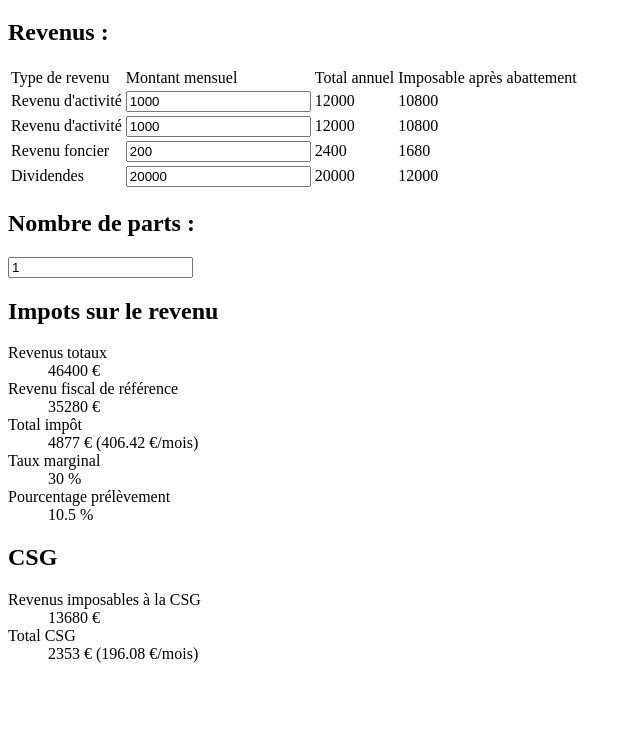
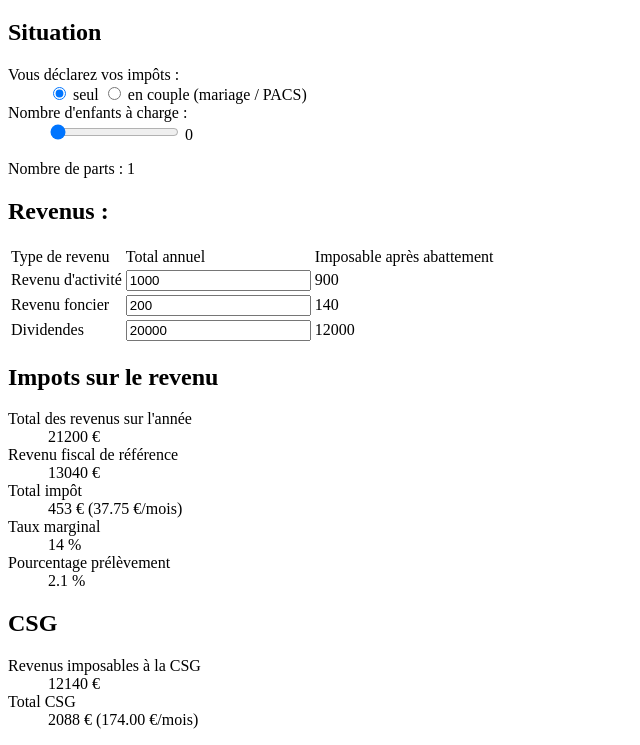
Before and after one commit to glacasa/simulateur-impots, a plain HTML site: page index.html in a window 1280 px wide. Shown: the part 61-806 px from the top of the page, without its empty margins (0-640 px from the left). Drawn offline with Linux system fonts and the light colour scheme.

Commit message:
Calcul des parts

```diff
--- a/impots.js
+++ b/impots.js
@@ -1,13 +1,12 @@
 var app = new Vue({
   el: "#app",
   data: {
-    revenus: [
-      new Salaire(1000),
-      new Salaire(1000),
-      new Loyer(200),
-      new Dividende(20000)
-    ],
-    parts: 1,
+    //Calcul du nombre de parts
+    // https://www.service-public.fr/particuliers/vosdroits/F2705
+    etatcivil: 1,
+    nbEnfants: 0,
+
+    revenus: [new Salaire(1000), new Loyer(200), new Dividende(20000)],
     bareme: [
       // Barème 2018
       // https://fr.wikipedia.org/wiki/Bar%C3%A8mes_de_l%27imp%C3%B4t_sur_le_revenu_en_France
@@ -19,10 +18,21 @@ var app = new Vue({
     ]
   },
   computed: {
+    parts: function() {
+      var partsEnfants = 0;
+      if (this.nbEnfants <= 2) {
+        partsEnfants = this.nbEnfants / 2;
+      } else {
+        partsEnfants = this.nbEnfants - 1;
+      }
+
+      return parseInt(this.etatcivil) + partsEnfants;
+    },
+
     revenusTotaux: function() {
       let total = 0;
       for (let i = 0; i < this.revenus.length; i++) {
-        total += this.revenus[i].montantAnnuel();
+        total += this.revenus[i].montant;
       }
       return total;
     },
@@ -32,15 +42,6 @@ var app = new Vue({
         total += this.revenus[i].montantImposable();
       }
       return total;
-    },
-    tauxMarginal: function() {
-      let ref = this.totalImposable;
-      for (let i = 0; i < this.bareme.length; i++) {
-        var tx = this.bareme[i];
-        if (tx.min < ref && tx.max > ref) {
-          return tx.taux;
-        }
-      }
     },
 
     totalImposableCsg: function() {
@@ -55,6 +56,15 @@ var app = new Vue({
 
     imposableParPart() {
       return this.totalImposable / this.parts;
+    },
+    tauxMarginal: function() {
+      let ref = this.imposableParPart;
+      for (let i = 0; i < this.bareme.length; i++) {
+        var tx = this.bareme[i];
+        if (tx.min < ref && tx.max > ref) {
+          return Math.round(tx.taux * 100);
+        }
+      }
     },
 
     montantImpotParPart() {
--- a/index.html
+++ b/index.html
@@ -8,47 +8,72 @@
     <h1>Simulateur d'impôts sur le revenu</h1>
 
     <div id="app">
+
+      <h2>Situation</h2>
+      <dl>
+        <dt>Vous déclarez vos impôts :</dt>
+        <dd>
+          <label>
+            <input type="radio" v-model="etatcivil" value="1" /> seul
+          </label>
+          <label>
+            <input type="radio" v-model="etatcivil" value="2" /> en couple
+            (mariage / PACS)
+          </label>
+        </dd>
+        <dt>Nombre d'enfants à charge :</dt>
+        <dd>
+          <input type="range" min="0" max="10" v-model="nbEnfants" />
+          {{ nbEnfants }}
+        </dd>
+      </dl>
+
+      <div>Nombre de parts : {{ parts }}</div>
+
       <h2>Revenus :</h2>
       <table>
         <thead>
           <td>Type de revenu</td>
-          <td>Montant mensuel</td>
-          <!-- <td>Période</td> -->
           <td>Total annuel</td>
           <td>Imposable après abattement</td>
         </thead>
         <tr v-for="revenu in revenus">
           <td>{{ revenu.type }}</td>
           <td><input type="number" v-model="revenu.montant" step="0.01" /></td>
-          <!-- <td><input v-model="revenu.multiplicateur" /></td> -->
-          <td>{{ revenu.montantAnnuel() }}</td>
           <td>{{ revenu.montantImposable() }}</td>
         </tr>
       </table>
 
-      <h2>Nombre de parts :</h2>
-      <input v-model="parts" type="number" step="0.5" />
-
       <h2>Impots sur le revenu</h2>
       <dl>
-        <dt>Revenus totaux</dt>
+        <dt>Total des revenus sur l'année</dt>
         <dd>{{ revenusTotaux }} €</dd>
         <dt>Revenu fiscal de référence</dt>
         <dd>{{ totalImposable }} €</dd>
         <dt>Total impôt</dt>
-        <dd>{{ montantTotalImpot }} € ({{ (montantTotalImpot / 12).toFixed(2) }} €/mois)</dd>
+        <dd>
+          {{ montantTotalImpot }} € ({{
+            (montantTotalImpot / 12).toFixed(2)
+          }}
+          €/mois)
+        </dd>
         <dt>Taux marginal</dt>
-        <dd>{{ tauxMarginal*100 }} %</dd>
+        <dd>{{ tauxMarginal }} %</dd>
         <dt>Pourcentage prélèvement</dt>
         <dd>{{ pourcentagePrelevement.toFixed(1) }} %</dd>
       </dl>
 
-      <h2>CSG</h2>
-      <dl>
+      <h2 v-if="montantTotalCsg">CSG</h2>
+      <dl v-if="montantTotalCsg">
         <dt>Revenus imposables à la CSG</dt>
         <dd>{{ totalImposableCsg }} €</dd>
         <dt>Total CSG</dt>
-        <dd>{{ montantTotalCsg }} € ({{ (montantTotalCsg / 12).toFixed(2) }} €/mois)</dd>
+        <dd>
+          {{ montantTotalCsg }} € ({{
+            (montantTotalCsg / 12).toFixed(2)
+          }}
+          €/mois)
+        </dd>
       </dl>
     </div>
 
--- a/revenus.js
+++ b/revenus.js
@@ -1,35 +1,30 @@
 class Revenu {
-  constructor(type, montant, multiplicateur, abattement, csg) {
+  constructor(type, montant, abattement, csg) {
     this.type = type;
     this.montant = montant;
-    this.multiplicateur = multiplicateur;
     this.abattement = abattement;
     this.csg = csg;
   }
 
-  montantAnnuel() {
-    return Math.trunc(this.montant * this.multiplicateur);
-  }
-
   montantImposable() {
-    return Math.trunc(this.montantAnnuel() * (1 - this.abattement));
+    return Math.round(this.montant * (1 - this.abattement));
   }
 }
 
 class Salaire extends Revenu {
   constructor(montant) {
-    super("Revenu d'activité", montant, 12, 0.1, false);
+    super("Revenu d'activité", montant, 0.1, false);
   }
 }
 
 class Loyer extends Revenu {
   constructor(montant) {
-    super("Revenu foncier", montant, 12, 0.3, true);
+    super("Revenu foncier", montant, 0.3, true);
   }
 }
 
 class Dividende extends Revenu {
   constructor(montant) {
-    super("Dividendes", montant, 1, 0.4, true);
+    super("Dividendes", montant, 0.4, true);
   }
 }
```
